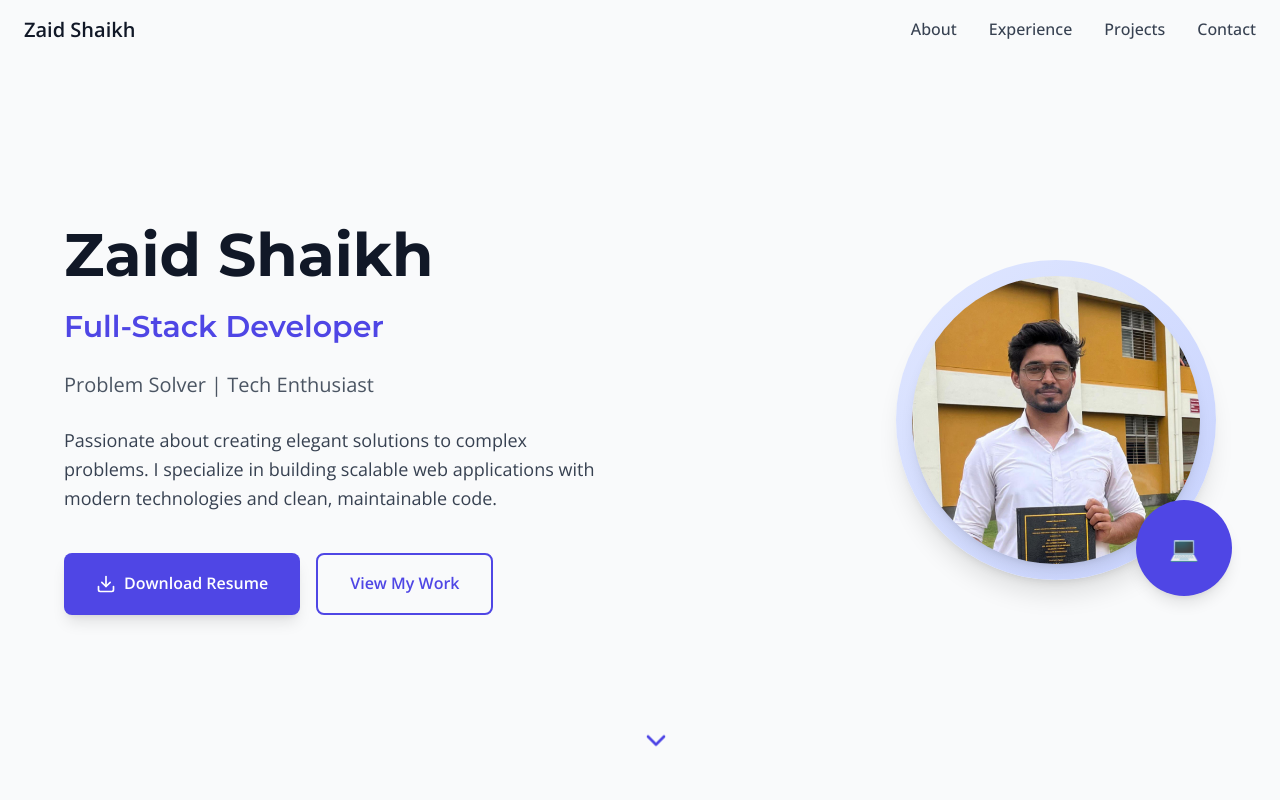
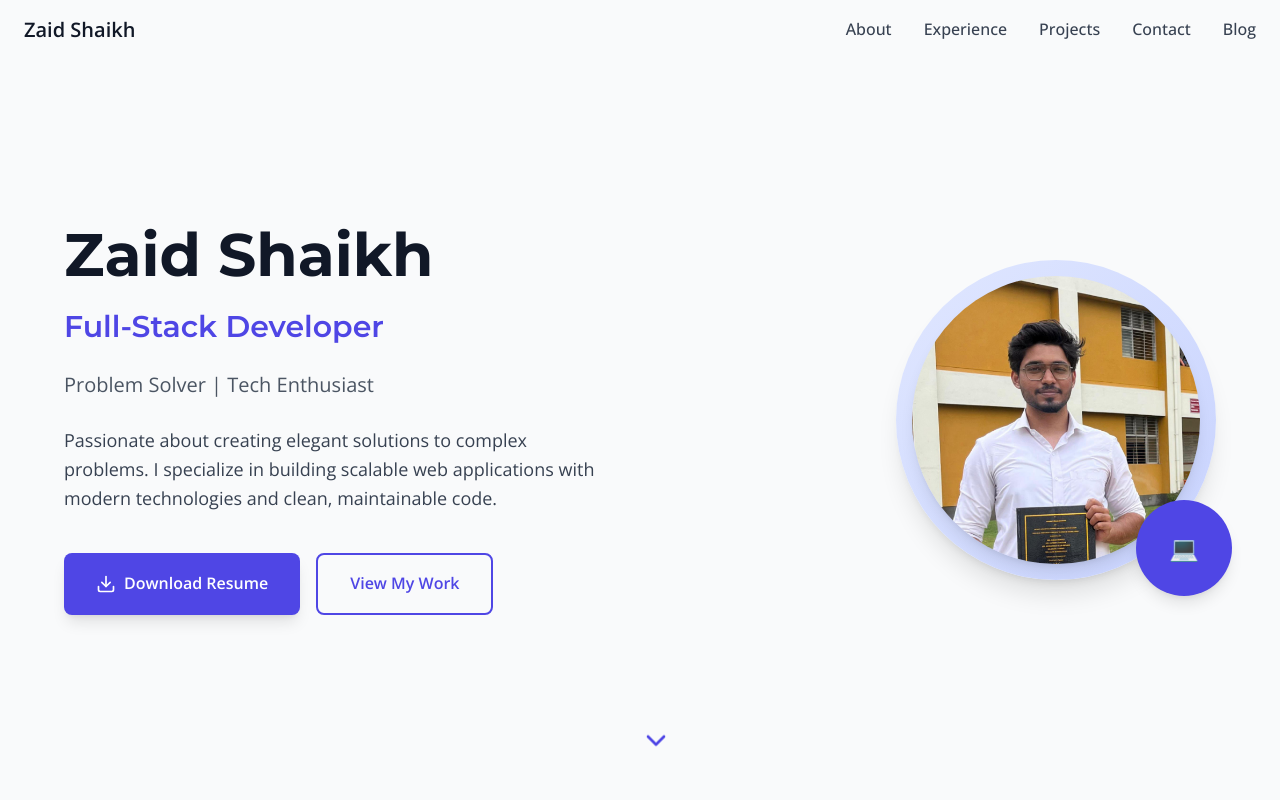
Before and after one commit to Zaidshaikh2811/ZaidShaikh, a React (Vite) app: page / in a window 1280 px wide. Shown: the top 800 px of the page. Built offline with nearby package versions, Linux system fonts and the light colour scheme.

Commit message:
Add blog link to Header component

```diff
--- a/src/components/Header.tsx
+++ b/src/components/Header.tsx
@@ -45,6 +45,14 @@ const Header = () => {
                   {item}
                 </button>
               ))}
+               <a
+                href="https://medium.com/@zaidshaikh2811"
+                target="_blank"
+                rel="noopener noreferrer"
+                className="text-gray-700 hover:text-indigo-600 transition-colors duration-200 font-medium"
+              >
+                Blog
+              </a>
             </div>
           </div>
         </nav>
```
